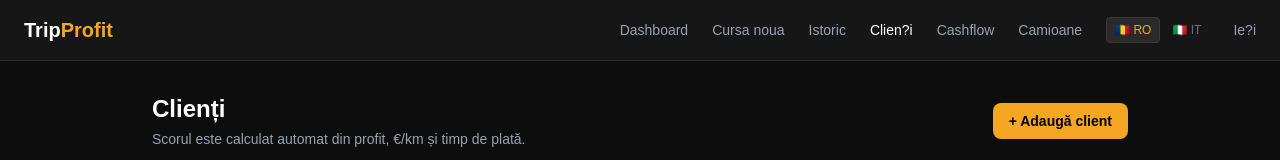
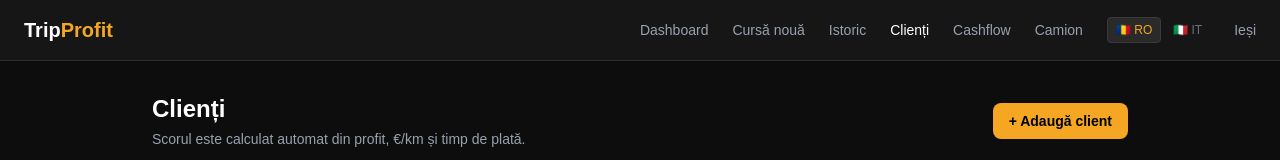
Before and after one commit to GabrielaH19/saas-boilerplate, a Next.js app: page /clients in a window 1280 px wide. Shown: the top 160 px of the page. Built offline with nearby package versions, Linux system fonts and the light colour scheme; no server answers; the database is empty; sample sign-in values are in the browser's storage.

Commit message:
fix: AppNav tradus IT/RO

```diff
--- a/app/components/AppNav.tsx
+++ b/app/components/AppNav.tsx
@@ -14,14 +14,14 @@ export default function AppNav({ active }: { active?: string }) {
     <nav className="bg-[#161616] border-b border-[#2e2e2e] px-6 py-4 flex items-center justify-between">
       <h1 className="text-xl font-bold">Trip<span className="text-[#f5a623]">Profit</span></h1>
       <div className="flex items-center gap-6 text-sm text-gray-400">
-        <Link href="/dashboard" className={active==="dashboard"?"text-white":"hover:text-white"}>Dashboard</Link>
-        <Link href="/trip/new" className={active==="trip"?"text-white":"hover:text-white"}>Cursa noua</Link>
-        <Link href="/history" className={active==="history"?"text-white":"hover:text-white"}>Istoric</Link>
-        <Link href="/clients" className={active==="clients"?"text-white":"hover:text-white"}>Clien?i</Link>
+        <Link href="/dashboard" className={active==="dashboard"?"text-white":"hover:text-white"}>{tr.dashboard}</Link>
+        <Link href="/trip/new" className={active==="trip"?"text-white":"hover:text-white"}>{tr.newTrip}</Link>
+        <Link href="/history" className={active==="history"?"text-white":"hover:text-white"}>{tr.history}</Link>
+        <Link href="/clients" className={active==="clients"?"text-white":"hover:text-white"}>Clien&#x21B;i</Link>
         <Link href="/cashflow" className={active==="cashflow"?"text-white":"hover:text-white"}>Cashflow</Link>
-        <Link href="/truck" className={active==="truck"?"text-white":"hover:text-white"}>Camioane</Link>
+        <Link href="/truck" className={active==="truck"?"text-white":"hover:text-white"}>{tr.truck}</Link>
         <LangSwitcher />
-        <button onClick={handleLogout} className="hover:text-white">Ie?i</button>
+        <button onClick={handleLogout} className="hover:text-white">{tr.logout}</button>
       </div>
     </nav>
   );
```
